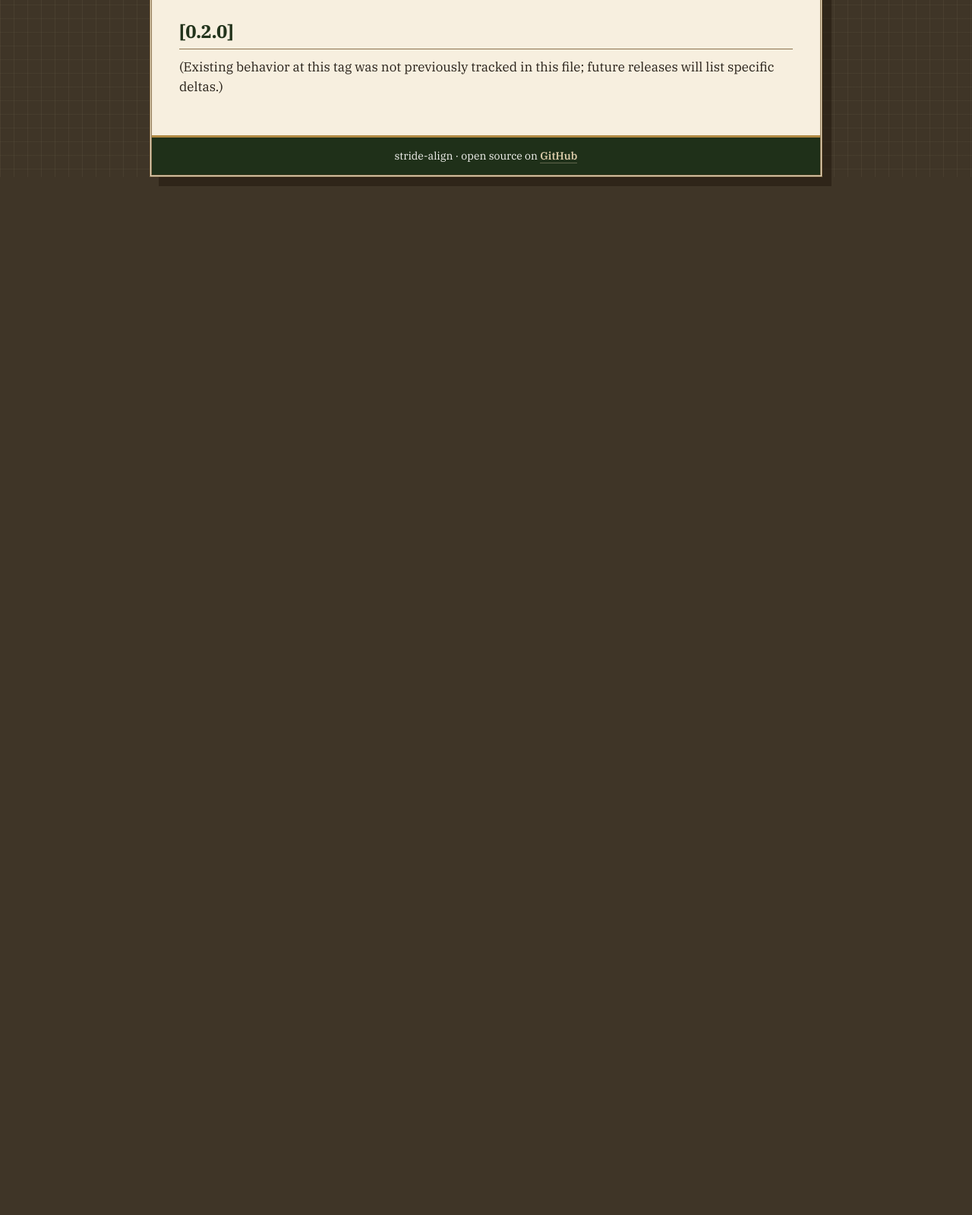
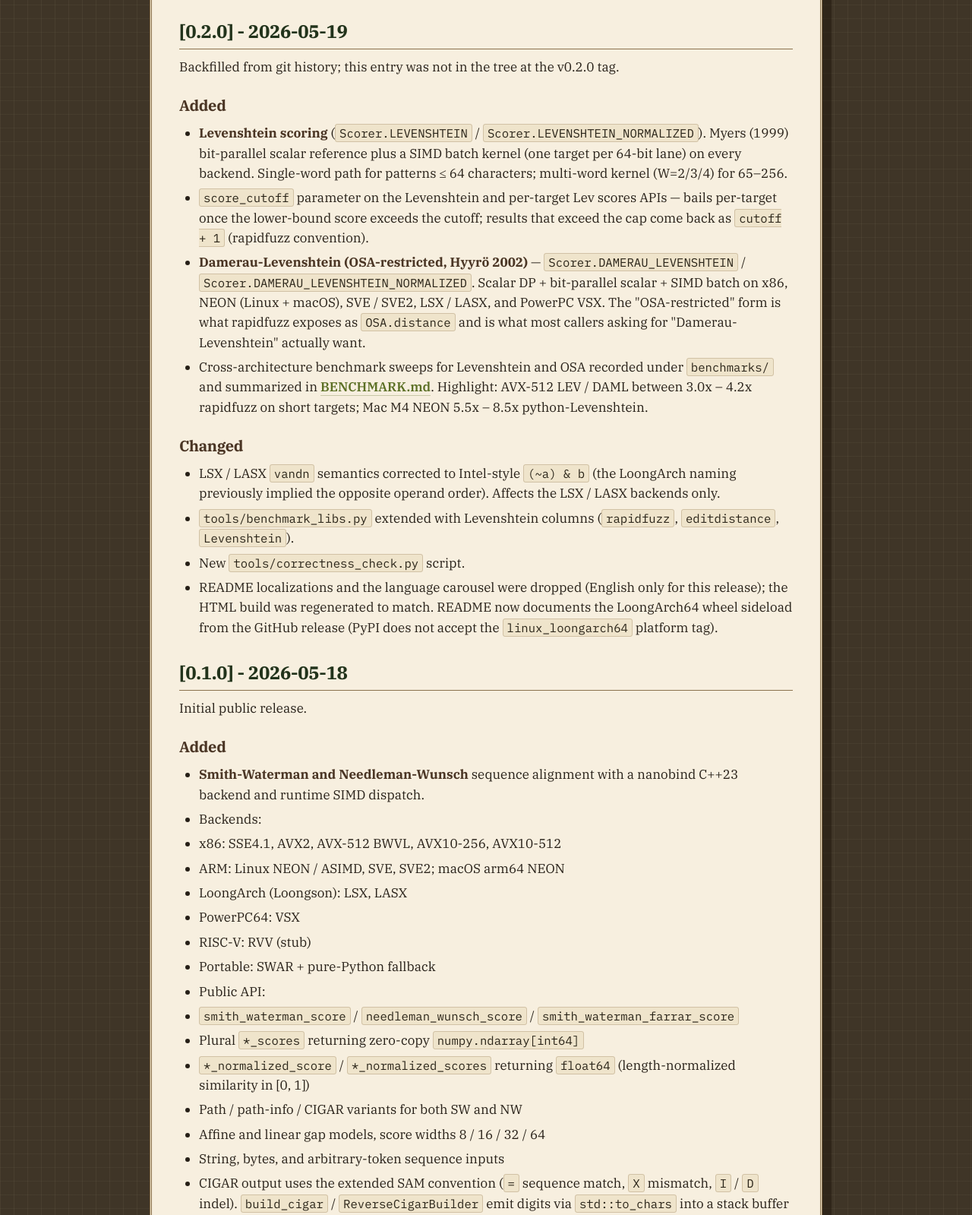
Before and after one commit to adamdeprince/stride-align, a plain HTML site: page html/CHANGELOG.html in a window 1280 px wide. Shown: the part 1800-3399 px from the top of the page at 76% size. Before the commit the page ends 2057 px from the top, so only its background shows below. Drawn offline with Linux system fonts and the light colour scheme.

Commit message:
CHANGELOG: backfill v0.1.0 and v0.2.0 entries from git history
* v0.1.0 (2026-05-18) — initial public release. SW / NW with the
  nanobind C++23 backend; full backend matrix (x86 SSE4.1/AVX2/
  AVX-512/AVX10; ARM NEON/SVE/SVE2; macOS NEON; LoongArch LSX/LASX;
  PowerPC VSX; RVV stub; SWAR fallback). Headline benchmarks vs
  parasail copied from the v0.1.0 tag message.

* v0.2.0 (2026-05-19) — Levenshtein + Damerau-Levenshtein (OSA)
  scalar reference, bit-parallel single-word + multi-word kernels,
  per-backend SIMD batch, score_cutoff with early bail. LSX/LASX
  vandn semantics correction. README translations dropped; HTML
  regenerated. Note: a CHANGELOG.md was not in the tree at the
  v0.2.0 tag, so this entry is post-hoc.

Regenerated html/CHANGELOG.html.

```diff
--- a/html/CHANGELOG.html
+++ b/html/CHANGELOG.html
@@ -115,9 +115,87 @@ this project adheres to <a href="https://semver.org/">Semantic Versioning</a>.</
   return), which bypasses C++ exception machinery entirely. Fixes
   91 macOS test failures.</li>
 </ul>
-<h2 id="020">[0.2.0]</h2>
-<p>(Existing behavior at this tag was not previously tracked in this
-file; future releases will list specific deltas.)</p>
+<h2 id="020-2026-05-19">[0.2.0] - 2026-05-19</h2>
+<p>Backfilled from git history; this entry was not in the tree at
+the v0.2.0 tag.</p>
+<h3 id="added_1">Added</h3>
+<ul>
+<li><strong>Levenshtein scoring</strong> (<code>Scorer.LEVENSHTEIN</code> /
+  <code>Scorer.LEVENSHTEIN_NORMALIZED</code>). Myers (1999) bit-parallel
+  scalar reference plus a SIMD batch kernel (one target per 64-bit
+  lane) on every backend. Single-word path for patterns ≤ 64
+  characters; multi-word kernel (W=2/3/4) for 65–256.</li>
+<li><code>score_cutoff</code> parameter on the Levenshtein and per-target Lev
+  scores APIs — bails per-target once the lower-bound score
+  exceeds the cutoff; results that exceed the cap come back as
+  <code>cutoff + 1</code> (rapidfuzz convention).</li>
+<li><strong>Damerau-Levenshtein (OSA-restricted, Hyyrö 2002)</strong> —
+  <code>Scorer.DAMERAU_LEVENSHTEIN</code> / <code>Scorer.DAMERAU_LEVENSHTEIN_NORMALIZED</code>.
+  Scalar DP + bit-parallel scalar + SIMD batch on x86, NEON
+  (Linux + macOS), SVE / SVE2, LSX / LASX, and PowerPC VSX. The
+  "OSA-restricted" form is what rapidfuzz exposes as <code>OSA.distance</code>
+  and is what most callers asking for "Damerau-Levenshtein"
+  actually want.</li>
+<li>Cross-architecture benchmark sweeps for Levenshtein and OSA
+  recorded under <code>benchmarks/</code> and summarized in
+  <a href="BENCHMARK.html">BENCHMARK.md</a>. Highlight: AVX-512 LEV /
+  DAML between 3.0x – 4.2x rapidfuzz on short targets; Mac M4
+  NEON 5.5x – 8.5x python-Levenshtein.</li>
+</ul>
+<h3 id="changed_1">Changed</h3>
+<ul>
+<li>LSX / LASX <code>vandn</code> semantics corrected to Intel-style <code>(~a) &amp; b</code>
+  (the LoongArch naming previously implied the opposite operand
+  order). Affects the LSX / LASX backends only.</li>
+<li><code>tools/benchmark_libs.py</code> extended with Levenshtein columns
+  (<code>rapidfuzz</code>, <code>editdistance</code>, <code>Levenshtein</code>).</li>
+<li>New <code>tools/correctness_check.py</code> script.</li>
+<li>README localizations and the language carousel were dropped (English
+  only for this release); the HTML build was regenerated to match.
+  README now documents the LoongArch64 wheel sideload from the GitHub
+  release (PyPI does not accept the <code>linux_loongarch64</code> platform tag).</li>
+</ul>
+<h2 id="010-2026-05-18">[0.1.0] - 2026-05-18</h2>
+<p>Initial public release.</p>
+<h3 id="added_2">Added</h3>
+<ul>
+<li><strong>Smith-Waterman and Needleman-Wunsch</strong> sequence alignment with
+  a nanobind C++23 backend and runtime SIMD dispatch.</li>
+<li>Backends:</li>
+<li>x86: SSE4.1, AVX2, AVX-512 BWVL, AVX10-256, AVX10-512</li>
+<li>ARM: Linux NEON / ASIMD, SVE, SVE2; macOS arm64 NEON</li>
+<li>LoongArch (Loongson): LSX, LASX</li>
+<li>PowerPC64: VSX</li>
+<li>RISC-V: RVV (stub)</li>
+<li>Portable: SWAR + pure-Python fallback</li>
+<li>Public API:</li>
+<li><code>smith_waterman_score</code> / <code>needleman_wunsch_score</code> /
+    <code>smith_waterman_farrar_score</code></li>
+<li>Plural <code>*_scores</code> returning zero-copy <code>numpy.ndarray[int64]</code></li>
+<li><code>*_normalized_score</code> / <code>*_normalized_scores</code> returning
+    <code>float64</code> (length-normalized similarity in [0, 1])</li>
+<li>Path / path-info / CIGAR variants for both SW and NW</li>
+<li>Affine and linear gap models, score widths 8 / 16 / 32 / 64</li>
+<li>String, bytes, and arbitrary-token sequence inputs</li>
+<li>CIGAR output uses the extended SAM convention (<code>=</code> sequence
+  match, <code>X</code> mismatch, <code>I</code> / <code>D</code> indel). <code>build_cigar</code> /
+  <code>ReverseCigarBuilder</code> emit digits via <code>std::to_chars</code> into a
+  stack buffer with pre-reserved capacity (1.2x–2.2x speedup per
+  row over the naive formulation).</li>
+<li>Benchmarks vs parasail (geomean across 80-row sweeps, 2026-05-18):
+  Intel AVX-512 BWVL <strong>1.752x</strong>, AVX2 1.377x; Graviton4 NEON
+  1.138x; Mac M4 NEON 1.065x; Loongson LASX <strong>4.909x</strong> (vs
+  generic), <strong>7.517x</strong> (vs patched parasail, 1:1); Power8 VSX
+  <strong>3.772x</strong>.</li>
+<li>Docs / tooling:</li>
+<li>README in 16 languages with RTL-ready CSS (en, zh-CN, zh-TW,
+    ja, de, ko, fr, es, pt-BR, ru, vi, id, hi, ar, tr, pl) — note:
+    the translations were dropped again in v0.2.0 and the
+    Simplified Chinese reintroduced in v0.3.0.</li>
+<li>Themed <code>html/</code> rendition of every README + BENCHMARK.</li>
+<li><code>BENCHMARK.md</code> cross-architecture writeup.</li>
+<li>Two runnable demos (Bible-verse nearest match + spell checker).</li>
+</ul>
 </main>
 <footer class="footer">
 stride-align · open source on
```
Also changed, not shown: CHANGELOG.md.
